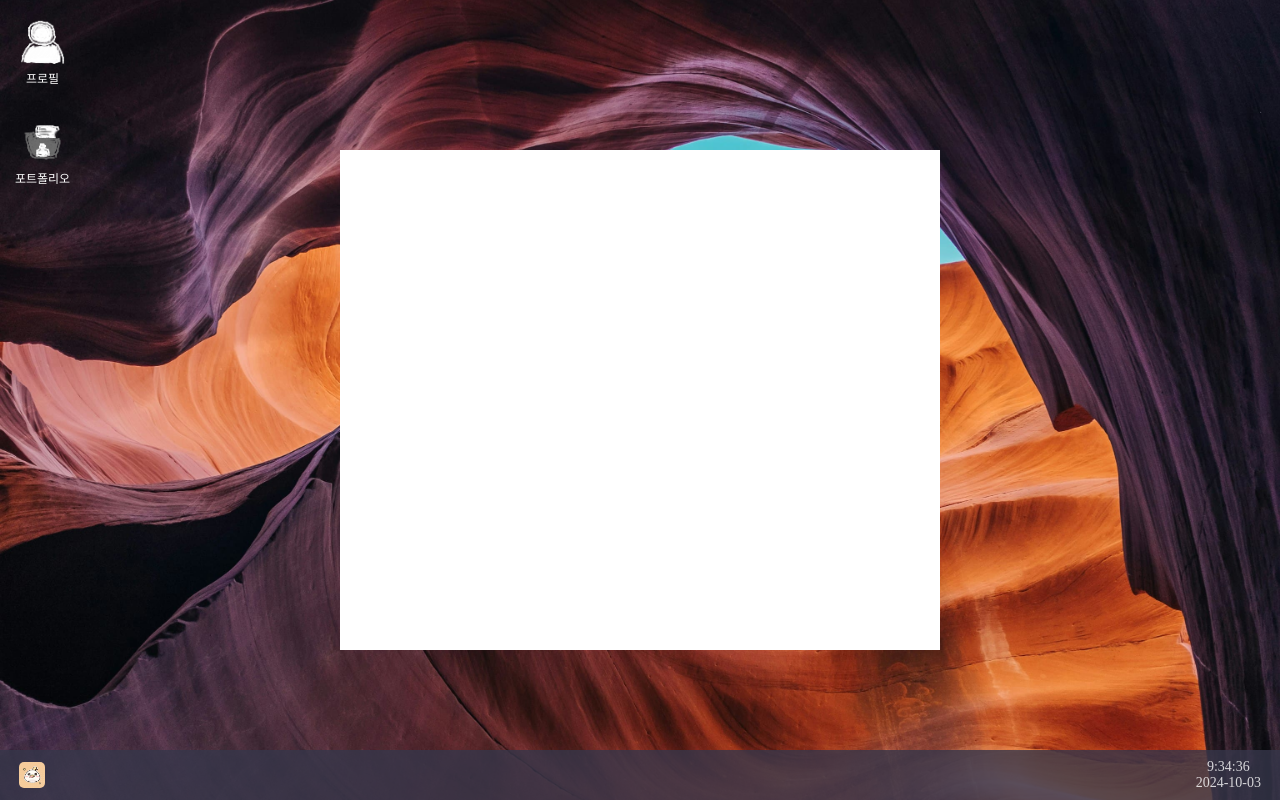
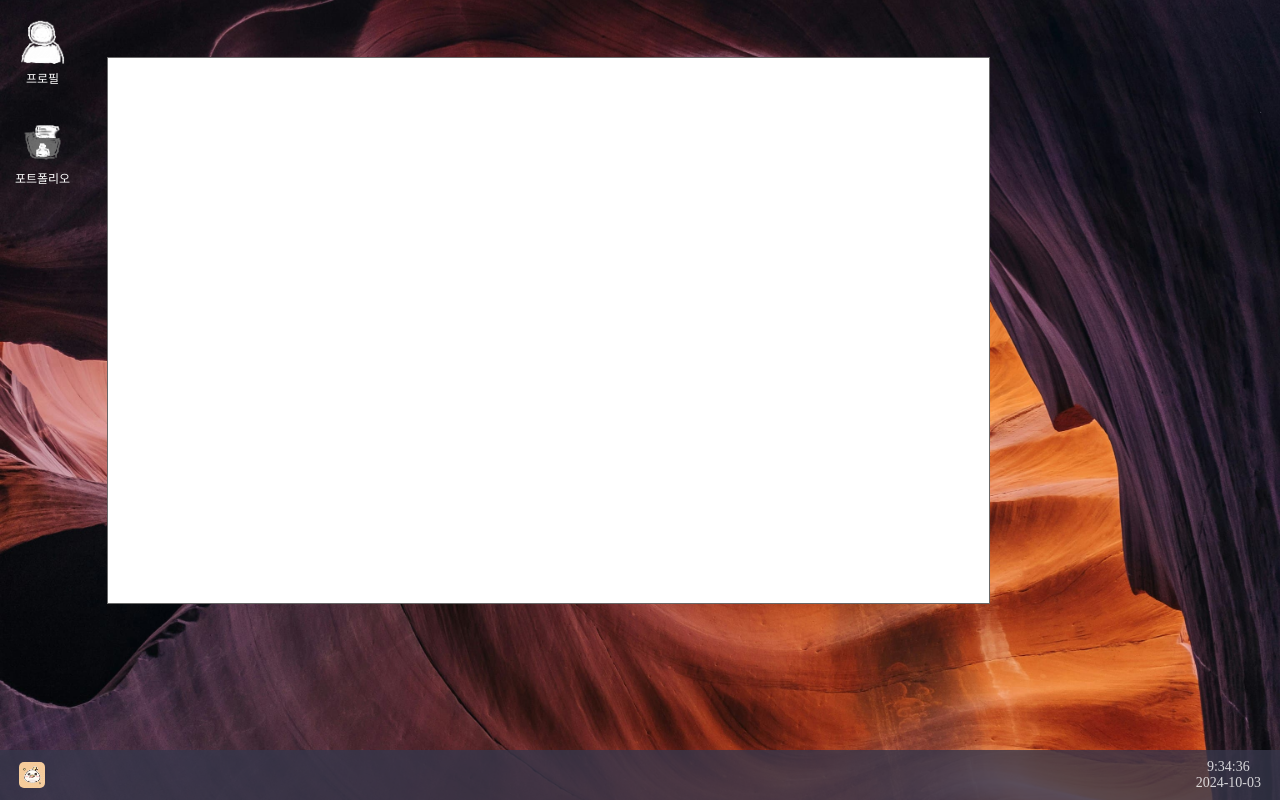
Before and after one commit to gnemek20/rnjs, a Next.js app: page / in a window 1280 px wide. Built offline with nearby package versions, Linux system fonts and the light colour scheme.

Commit message:
웹 크기 조절 기능 추가

```diff
--- a/components/web.tsx
+++ b/components/web.tsx
@@ -1,9 +1,117 @@
 import styles from '@/styles/web/web.module.css';
+import { useEffect, useRef, useState } from 'react';
 
 const Web = () => {
+  const webRef = useRef<HTMLDivElement>(null);
+
+  const Outline = () => {
+    const [webTop, setWebTop] = useState<number>();
+    const [webLeft, setWebLeft] = useState<number>();
+
+    const [webWidth, setWebWidth] = useState<number>();
+    const [webHeight, setWebHeight] = useState<number>();
+
+    type straight = 't' | 'r' | 'b' | 'l';
+    type diagonal = 'tl' | 'tr' | 'br' | 'bl';
+
+    const startResizing = (clickEvent: React.MouseEvent, direction: straight | diagonal) => {
+      const resizeWeb = (moveEvent: MouseEvent) => {
+        const deltaX = moveEvent.screenX - clickEvent.screenX;
+        const deltaY = moveEvent.screenY - clickEvent.screenY;
+
+        const top = webTop as number + deltaY;
+        const left = webLeft as number + deltaX;
+
+        let width = webWidth as number;
+        if (direction.includes('l')) width -= deltaX;
+        else width += deltaX
+
+        let height = webHeight as number;
+        if (direction.includes('t')) height -= deltaY;
+        else height += deltaY;
+
+        width = Math.max(width, 250);
+        height = Math.max(height, 100);
+
+        if (direction.includes('t') && height !== 100) {
+          setWebHeight(height);
+          setWebTop(top);
+        }
+        else if (direction.includes('b')) {
+          setWebHeight(height);
+        }
+
+        if (direction.includes('l') && width !== 250) {
+          setWebWidth(width);
+          setWebLeft(left);
+        }
+        else if (direction.includes('r')) {
+          setWebWidth(width);
+        }
+      }
+
+      const finishResizing = () => {
+        document.removeEventListener('mousemove', resizeWeb);
+      }
+
+      document.addEventListener('mousemove', resizeWeb);
+      document.addEventListener('mouseup', finishResizing, { once: true });
+    }
+
+    useEffect(() => {
+      const target = webRef.current;
+
+      const webStyle = [
+        `top: ${webTop}px`,
+        `left: ${webLeft}px`,
+        `width: ${webWidth}px`,
+        `height: ${webHeight}px`
+      ].join('; ');
+
+      target?.setAttribute('style', webStyle);
+    }, [webTop, webLeft, webWidth, webHeight]);
+
+    useEffect(() => {
+      const target = webRef.current;
+
+      const targetTop = target?.offsetTop;
+      const targetLeft = target?.offsetLeft;
+
+      const targetWidth = target?.clientWidth;
+      const targetHeight = target?.clientHeight;
+
+      setWebTop(targetTop);
+      setWebLeft(targetLeft);
+
+      setWebWidth(targetWidth);
+      setWebHeight(targetHeight);
+    }, []);
+
+    return (
+      <div className={`${styles.outline}`}>
+        <div className={`${styles.line}`}>
+          {/* 위, 오른쪽, 아래, 왼쪽 */}
+          <div onMouseDown={(event: React.MouseEvent) => startResizing(event, 't')} />
+          <div onMouseDown={(event: React.MouseEvent) => startResizing(event, 'r')} />
+          <div onMouseDown={(event: React.MouseEvent) => startResizing(event, 'b')} />
+          <div onMouseDown={(event: React.MouseEvent) => startResizing(event, 'l')} />
+        </div>
+        <div className={`${styles.vertex}`}>
+          {/* 북서, 북동, 남동, 남서 */}
+          <div onMouseDown={(event: React.MouseEvent) => startResizing(event, 'tl')} />
+          <div onMouseDown={(event: React.MouseEvent) => startResizing(event, 'tr')} />
+          <div onMouseDown={(event: React.MouseEvent) => startResizing(event, 'br')} />
+          <div onMouseDown={(event: React.MouseEvent) => startResizing(event, 'bl')} />
+        </div>
+      </div>
+    );
+  }
+
   return (
-    <div className={`${styles.outline}`}>
-      <div className={`${styles.web}`}>
+    <div ref={webRef} className={`${styles.web}`}>
+      <Outline />
+      <div className={`${styles.body}`}>
+
       </div>
     </div>
   );
--- a/styles/web/web.module.css
+++ b/styles/web/web.module.css
@@ -1,29 +1,93 @@
+.web {
+  position: absolute;
+  top: 50px;
+  left: 100px;
+  width: calc(100vw - 30vw);
+  height: calc(100vh - 30vh);
+  display: flex;
+  flex-direction: column;
+  justify-content: center;
+  align-items: center;
+}
+
+.body {
+  position: relative;
+  width: calc(100% - 15px);
+  height: calc(100% - 15px);
+  background-color: white;
+  border: 1px solid dimgray;
+}
+
 .outline {
   position: absolute;
-  transform: translate(-50%, -50%);
-  top: 50%;
-  left: 50%;
+  width: 100%;
+  height: 100%;
 }
-
-.web {
-  width: 600px;
-  height: 500px;
-  background-color: white;
-  display: flex;
-  flex-direction: column;
+.line > div {
+  position: absolute;
+}
+.line > div:nth-child(odd) {
+  padding: 5px 0px;
+}
+.line > div:nth-child(even) {
+  padding: 0px 5px;
+}
+.line > div:nth-child(1) {
+  cursor: n-resize;
+  top: 0;
+  left: 0;
+  width: 100%;
+}
+.line > div:nth-child(2) {
+  cursor: e-resize;
+  top: 0;
+  right: 0;
+  height: 100%;
+}
+.line > div:nth-child(3) {
+  cursor: s-resize;
+  bottom: 0;
+  left: 0;
+  width: 100%;
+}
+.line > div:nth-child(4) {
+  cursor: w-resize;
+  bottom: 0;
+  left: 0;
+  height: 100%;
+}
+.vertex > div {
+  position: absolute;
+  padding: 7px;
+}
+.vertex > div:nth-child(odd) {
+  cursor: nwse-resize;
+}
+.vertex > div:nth-child(even) {
+  cursor: nesw-resize;
+}
+.vertex > div:nth-child(1) {
+  top: 0;
+  left: 0;
+}
+.vertex > div:nth-child(2) {
+  top: 0;
+  right: 0;
+}
+.vertex > div:nth-child(3) {
+  bottom: 0;
+  right: 0;
+}
+.vertex > div:nth-child(4) {
+  bottom: 0;
+  left: 0;
 }
 
 @media screen and (max-width: 768px) {
-  .outline {
-    transform: none;
+  .web {
     top: 0;
     left: 0;
     width: 100%;
     height: 100%;
   }
-
-  .web {
-    width: 100%;
-    height: 100%;
-  }
 }
```
